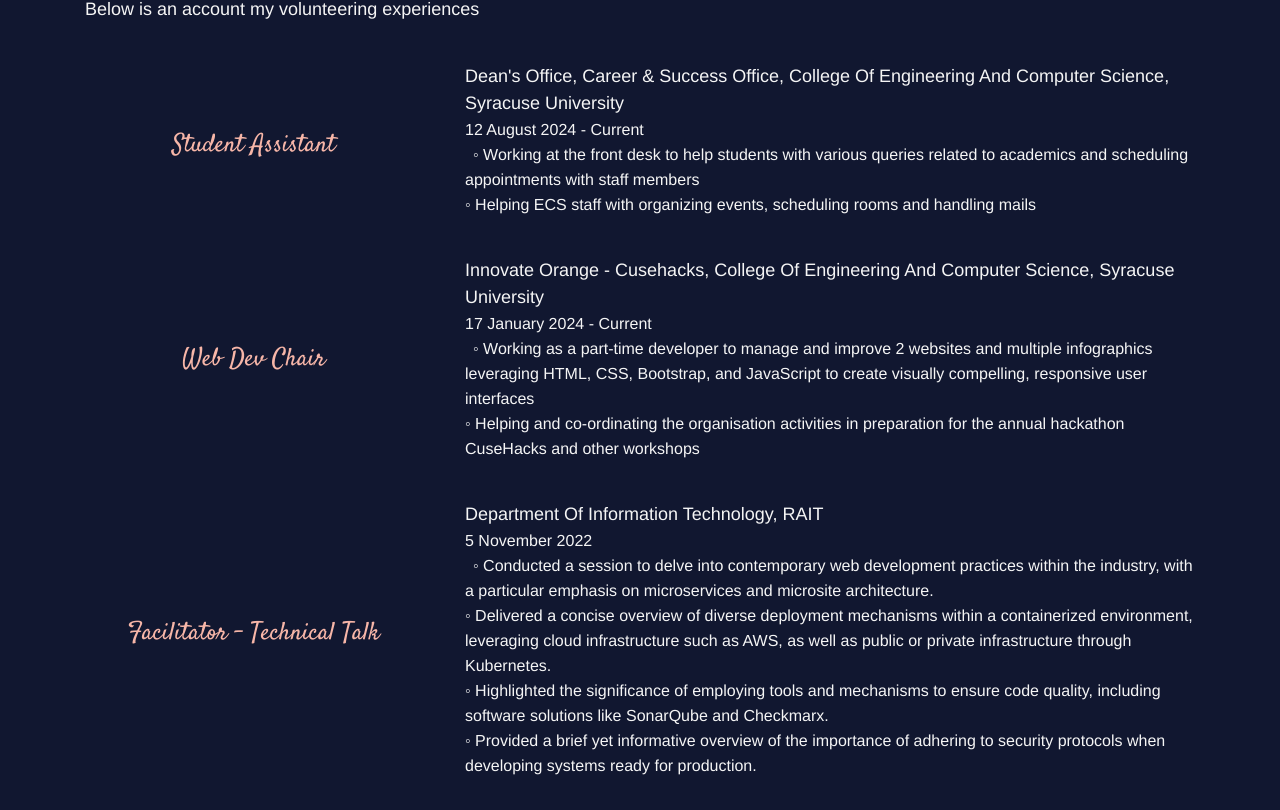
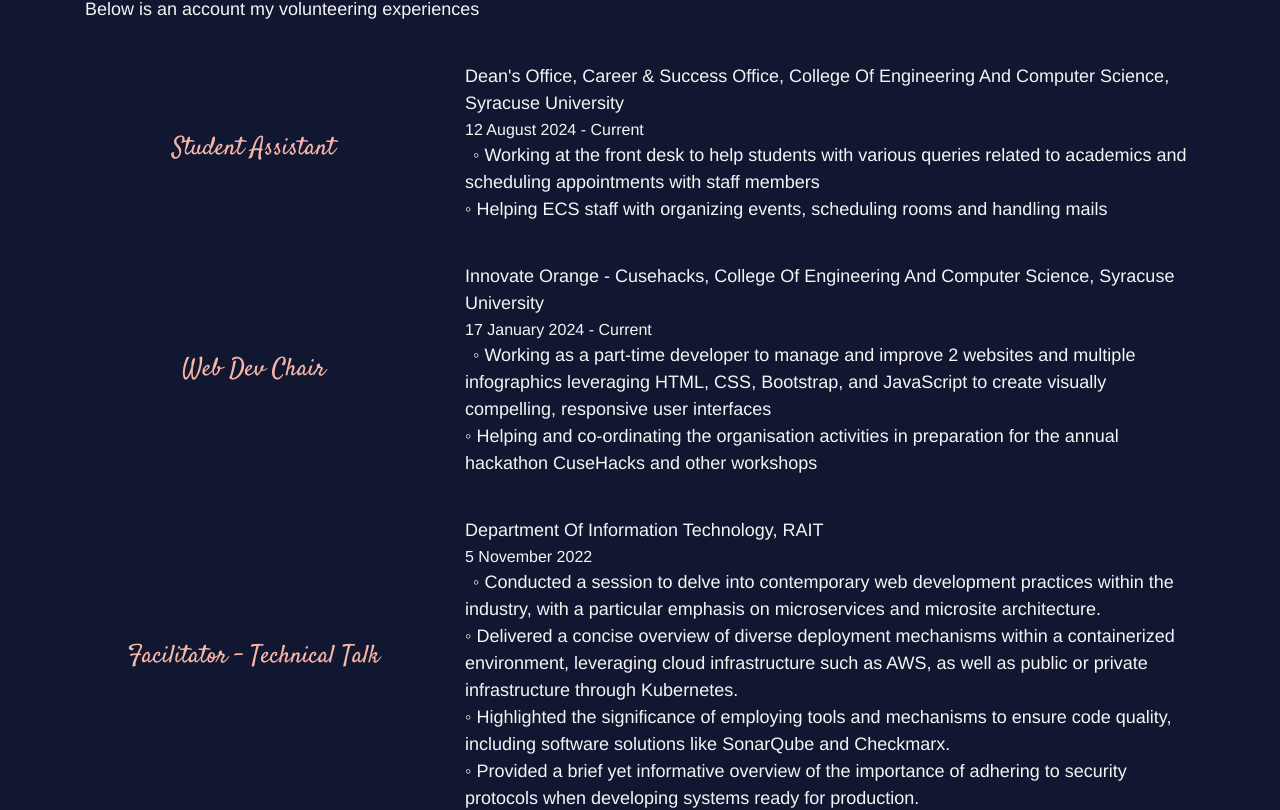
Before and after one commit to kamaljitkaur98/kamaljitkaur98, a Next.js app: page / in a window 1280 px wide. Shown: the part 2954-3764 px from the top of the page. Built offline with nearby package versions, Linux system fonts and the light colour scheme; a web font is replaced by a local one.

Commit message:
font fixes

```diff
--- a/components/PositionOfResponsibility/position.module.css
+++ b/components/PositionOfResponsibility/position.module.css
@@ -32,7 +32,7 @@
 }
 
 .description {
-    font-size: 16px;
+    font-size: 18px;
 }
 
 .organization {
--- a/components/Sidebyside/side.module.css
+++ b/components/Sidebyside/side.module.css
@@ -83,7 +83,7 @@
         font-size:70px;
     }
     .textRight {
-        margin-left: 70px;
+        margin-left: 20px;
         float: none;
         margin-bottom: 1rem !important;
     }
```
